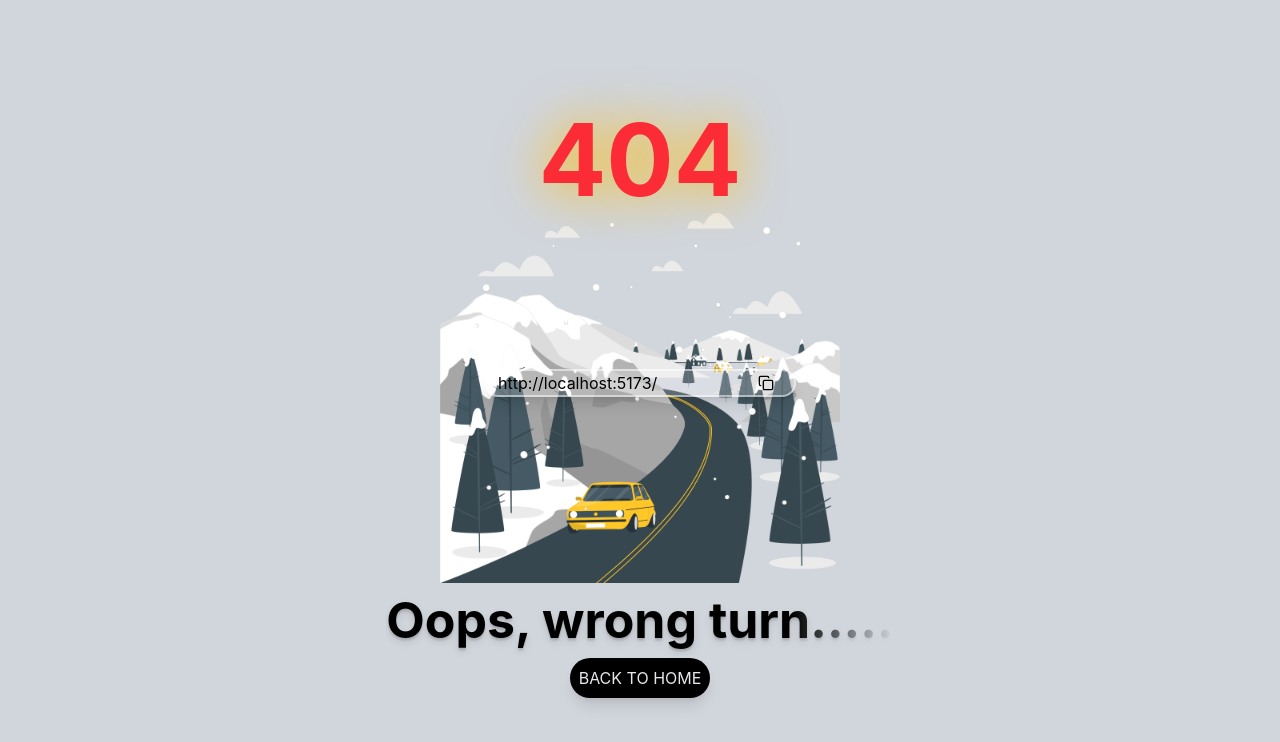
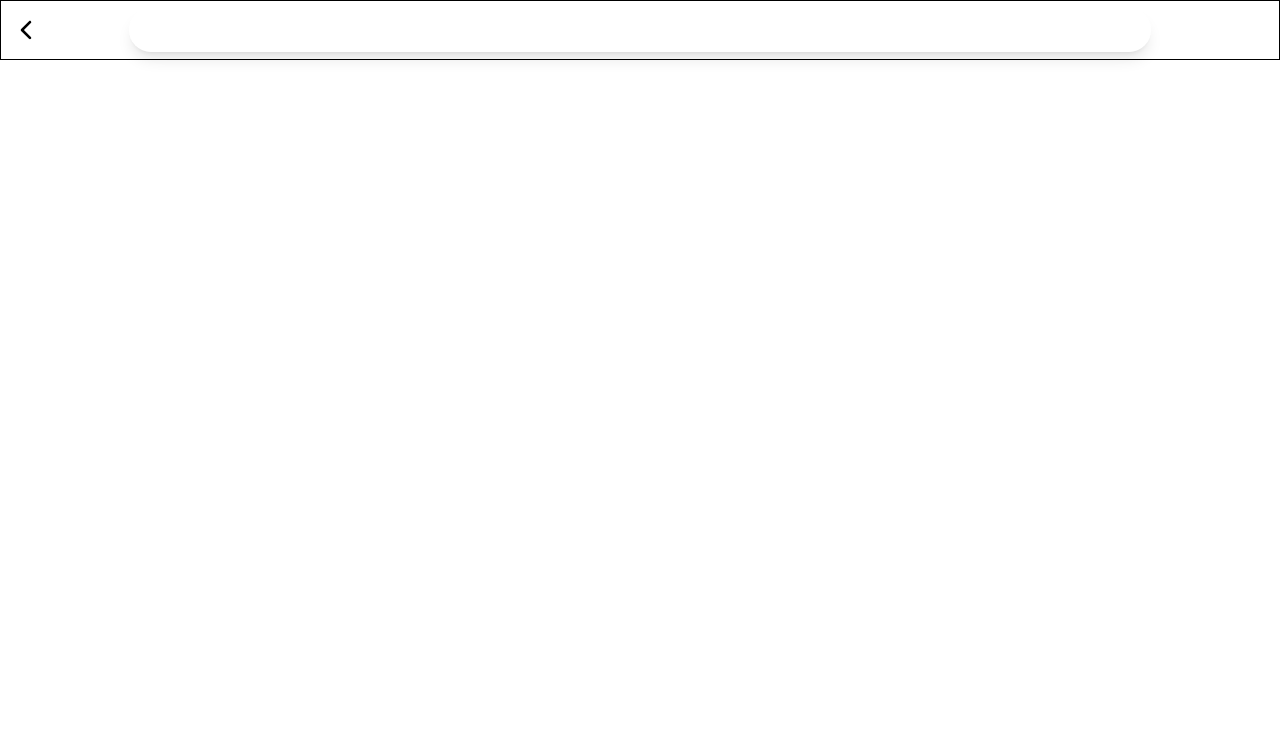
Before and after one commit to ziyad-farooqui/O.D-stand-E-commerce-websites, a React (Vite) app: page /product in a window 1280 px wide. Before the commit this address had no page. Shown: the top 742 px of the page. Built offline with nearby package versions, Linux system fonts and the light colour scheme.

Commit message:
22092026-day:20

```diff
--- a/src/App.jsx
+++ b/src/App.jsx
@@ -3,6 +3,7 @@ import { BrowserRouter, Routes, Route } from "react-router-dom";
 import Home from "./Home";
 import InsidCardHome from "./InsidCardHome";
 import Other404 from "./Other404";
+import ProducPage from "./ProducPage";
 
 function App() {
   return (
@@ -11,6 +12,7 @@ function App() {
         <Route path="/" element={<Home />} />
         <Route path="/items" element={<InsidCardHome />} />
         <Route path="*"  element={<Other404 />} />
+        <Route path="/product" element={<ProducPage/>}  />
       </Routes>
     </BrowserRouter>
   );
--- /dev/null
+++ b/src/ProducPage.jsx
@@ -0,0 +1,12 @@
+import React from 'react'
+import ProductPageNav from './ProductPage/ProductPageNav'
+
+const ProducPage = () => {
+  return (
+    <>
+        < ProductPageNav />
+    </>
+  )
+}
+
+export default ProducPage
--- /dev/null
+++ b/src/ProductPage/ProductPageNav.jsx
@@ -0,0 +1,31 @@
+import React from 'react'
+import { IoIosArrowBack } from "react-icons/io";
+import { IoSearchOutline } from "react-icons/io5";
+
+const ProductPageNav = () => {
+  return (
+    <>
+    <div className='border h-15 w-full rounded-b- {border-white/20 } flex items-center justify-center gap-3 '>
+            <IoIosArrowBack className='border- text-[28px] text-black absolute left-2 md:left-3'/>
+
+                  <div className="w-[80%] border- md:max-w-full h-11 bg-white/10 backdrop-blur-md rounded-full border border-white/20 flex items-center justify-center px-6 shadow-lg z-10 transition-all focus-within:border-white/40 focus-within:bg-white/15">
+
+                    <div className="flex  border- items-center justify-center gap-1.5 w-full relative">
+                      <span className="text-white/80 text-[20px] select-none pb-0.5 mt-1">
+                        <IoSearchOutline />
+                      </span>
+
+                      {/* <input
+                        type="text"
+                        // placeholder={placeholderText}
+                        className="bg-transparent text-white text-[15px] placeholder-white/70 tracking-wide font-normal outline-none text-left w-full transition-all duration-300"
+                      /> */}
+                    </div>
+
+                  </div>
+    </div>
+    </>
+  )
+}
+
+export default ProductPageNav
```
